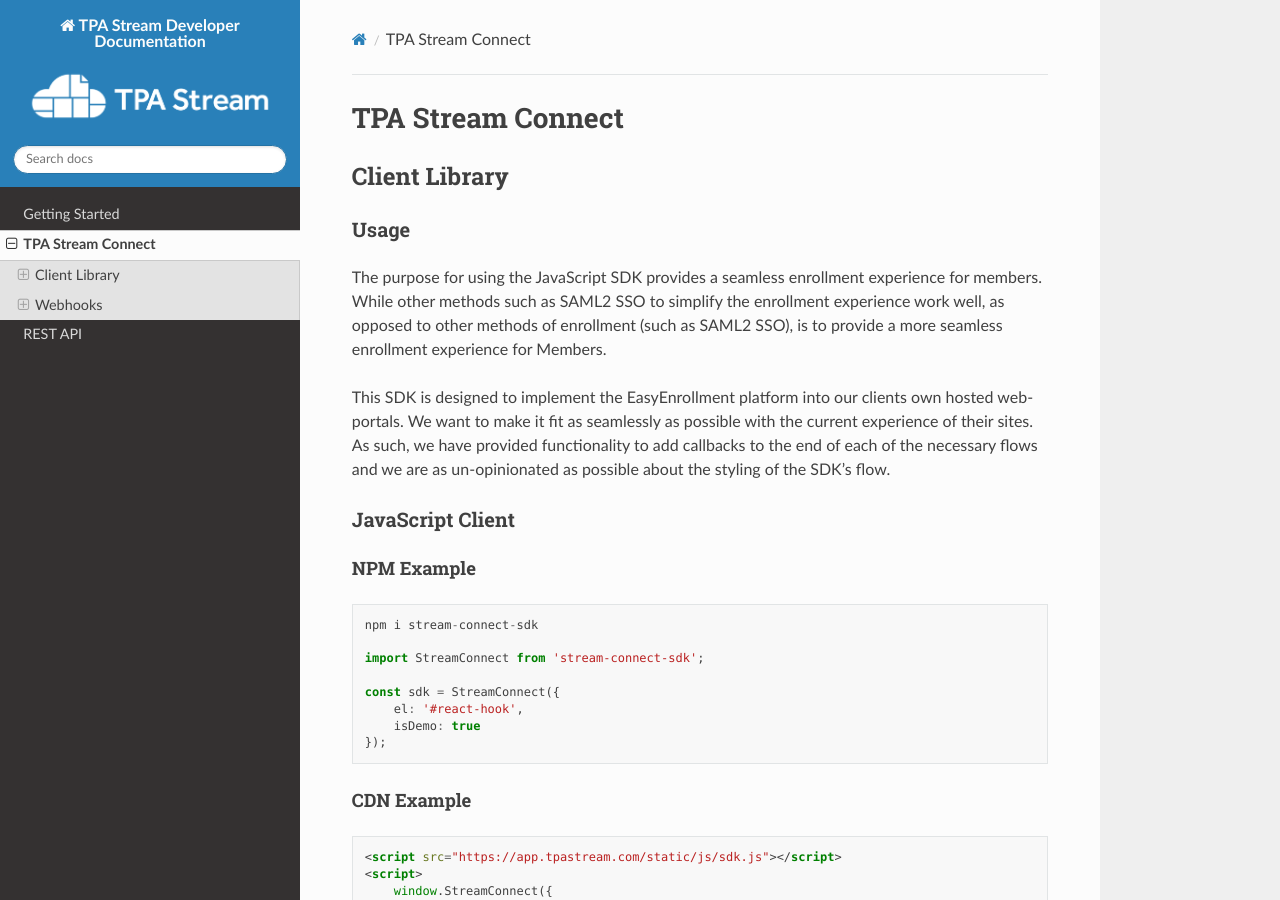
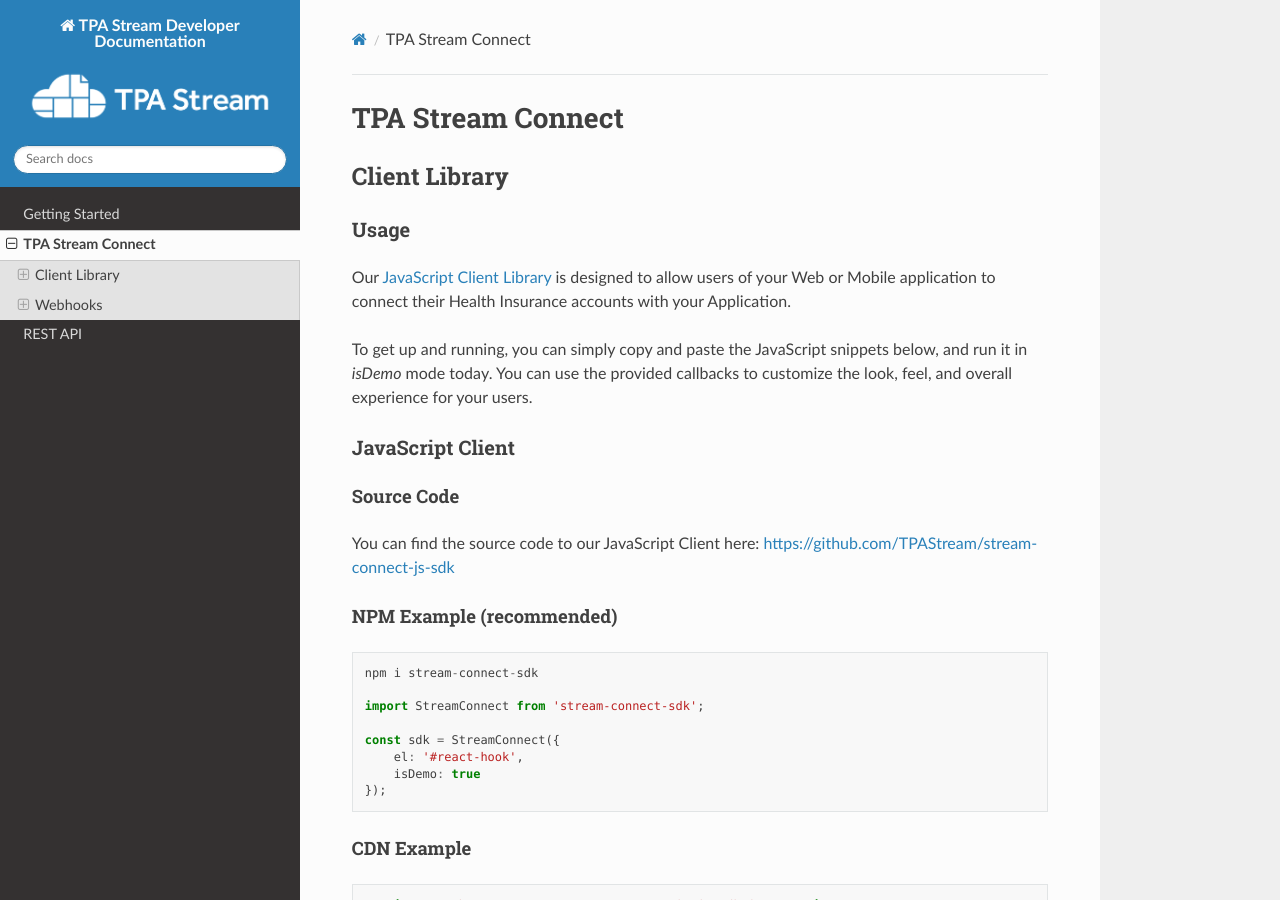
Before and after one commit to TPAStream/developer-docs, a Sphinx documentation site: the page built from source/connect.rst, in a window 1280 px wide and 900 px high. Built offline with Sphinx 7.4.7 and the Read the Docs theme 2.0.0, drawn with Linux system fonts in a browser that asks for light colours; some of the changed text lies outside the part shown.

Commit message:
update Usage, add github links

```diff
--- a/source/conf.py
+++ b/source/conf.py
@@ -12,7 +12,6 @@
 #
 import os
 import sys
-import alabaster
 import datetime as dt
 sys.path.insert(0, os.path.abspath('.'))
 
@@ -31,7 +30,7 @@
 # extensions coming with Sphinx (named 'sphinx.ext.*') or your custom
 # ones.
 extensions = [
-        "sphinx.ext.autosectionlabel",
+    "sphinx.ext.autosectionlabel",
 ]
 
 # Add any paths that contain templates here, relative to this directory.
--- a/source/connect.rst
+++ b/source/connect.rst
@@ -11,18 +11,13 @@
 Usage
 *****
 
-The purpose for using the JavaScript SDK provides a seamless enrollment
-experience for members. While other methods such as SAML2 SSO to simplify
-the enrollment experience work well,  as opposed to other methods of
-enrollment (such as SAML2 SSO), is to provide a more seamless enrollment
-experience for Members.
+Our `JavaScript Client Library <https://github.com/TPAStream/stream-connect-js-sdk>`_
+is designed to allow users of your Web or Mobile application to connect their
+Health Insurance accounts with your Application.
 
-This SDK is designed to implement the EasyEnrollment platform into our
-clients own hosted web-portals. We want to make it fit as seamlessly as
-possible with the current experience of their sites. As such, we have
-provided functionality to add callbacks to the end of each of the necessary
-flows and we are as un-opinionated as possible about the styling of the SDK's
-flow.
+To get up and running, you can simply copy and paste the JavaScript snippets
+below, and run it in `isDemo` mode today. You can use the provided callbacks to
+customize the look, feel, and overall experience for your users.
 
 
 *****************
@@ -30,8 +25,16 @@
 *****************
 
 -----------
-NPM Example
+Source Code
 -----------
+
+You can find the source code to our JavaScript Client here:
+https://github.com/TPAStream/stream-connect-js-sdk
+
+
+-------------------------
+NPM Example (recommended)
+-------------------------
 
 .. code-block:: javascript
 
@@ -127,7 +130,7 @@
 
 (Required parameters are Highlighted: Note only ‘el’ is required for demo mode)
 
-Function (() => {}) parameters are Starred*
+Function :code:`() => {}` parameters are Starred*
 
 
 ***************
```
